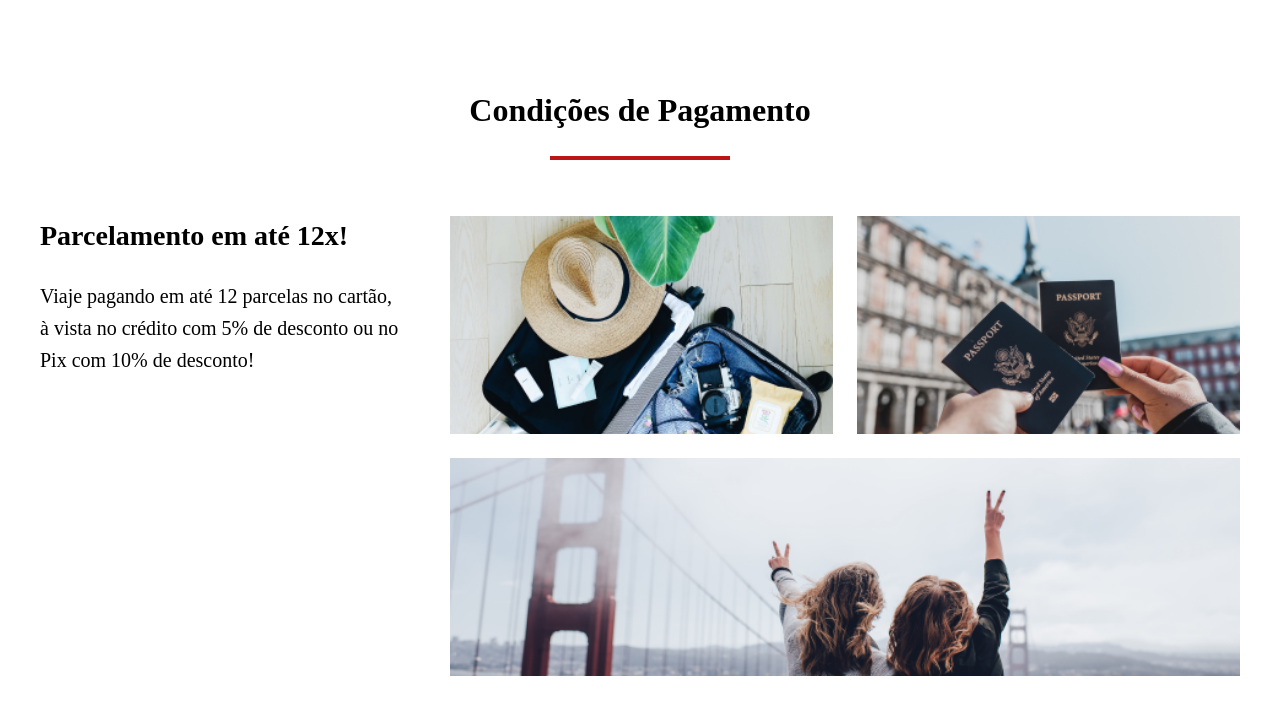
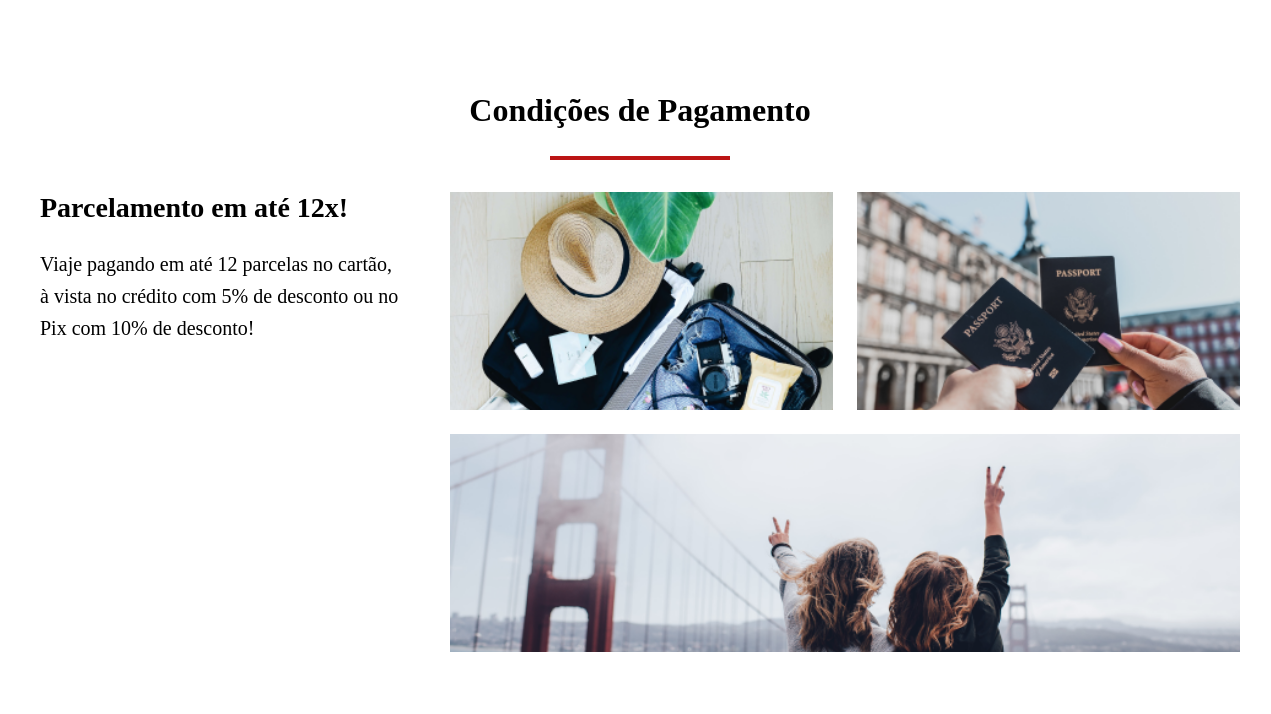
Before and after one commit to guilherme-fermino-de-souza/jornada-viagens, a plain HTML site: page index.html in a window 1536 px wide. Shown: the part 3383-4097 px from the top of the page, without its empty margins (128-1399 px from the left). Drawn offline with Linux system fonts and the light colour scheme; a web font is replaced by a local one.

Commit message:
Corrige bugs na galera de pagamentos

```diff
--- a/css/global.css
+++ b/css/global.css
@@ -60,6 +60,7 @@ section.hero {
 .content-title {
   font-size: 28px;
   font-weight: var(--title-weight);
+  margin: 0 0 24px;
 }
 
 .content-text {
--- a/css/payments.css
+++ b/css/payments.css
@@ -5,10 +5,6 @@
   height: 460px;
   margin-top: 24px;
   width: 100%;
-}
-
-.payments .content-container {
-  display: flex;
 }
 
 .payments .content-container .image-gallery .image.first {
@@ -49,6 +45,7 @@
 
 @media screen and (min-width: 1440px) {
   .payments .content-container {
+    display: flex;
     justify-content: space-between;
   }
 
@@ -58,5 +55,6 @@
 
   .payments .content-container .image-gallery {
     width: 790px;
+    margin: 0;
   }
 }
```
